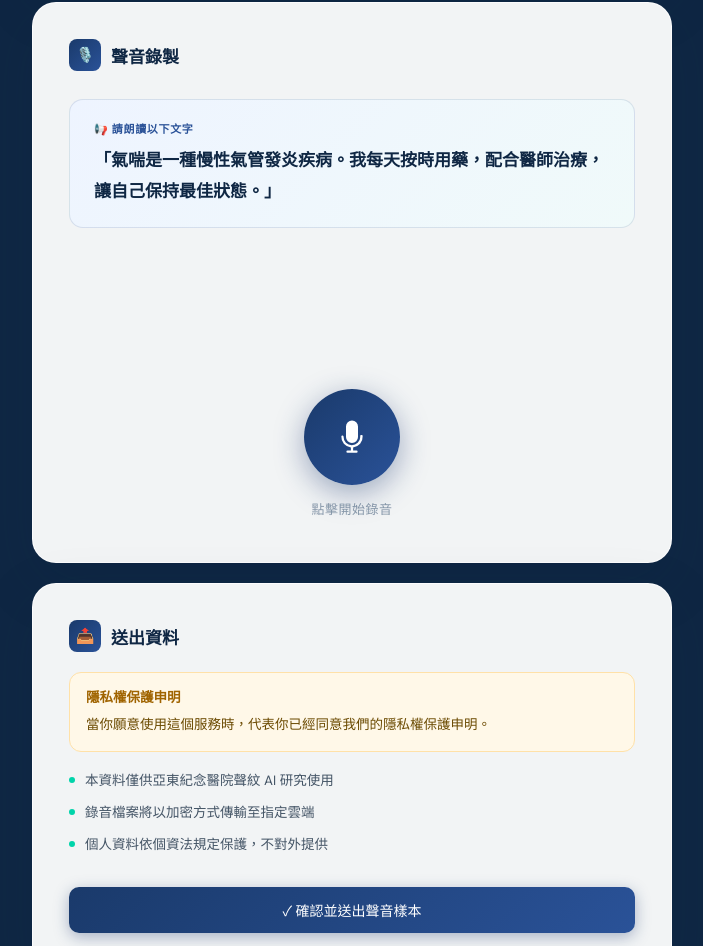
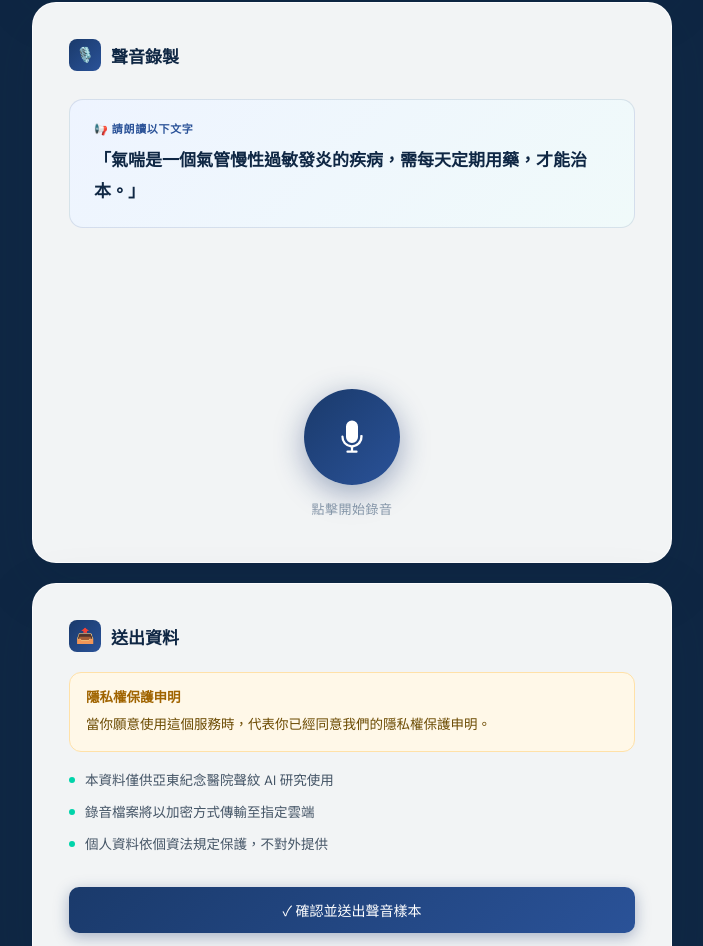
Before and after one commit to willy25426-lgtm/voice-collect-site, a plain HTML site: page index.html in a window 1280 px wide. Shown: the part 2732-3678 px from the top of the page, without its empty margins (288-991 px from the left). Drawn offline with Linux system fonts and the light colour scheme.

Commit message:
index.html

```diff
--- a/index.html
+++ b/index.html
@@ -730,7 +730,7 @@
 
       <div class="prompt-box">
         <div class="prompt-text" id="promptText">
-          「氣喘是一種慢性氣管發炎疾病。我每天按時用藥，配合醫師治療，讓自己保持最佳狀態。」
+          「氣喘是一個氣管慢性過敏發炎的疾病，需每天定期用藥，才能治本。」
         </div>
       </div>
 
```
